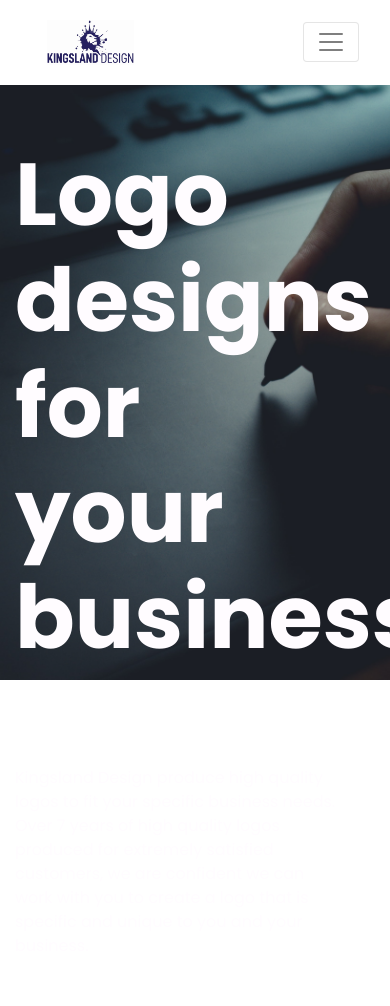
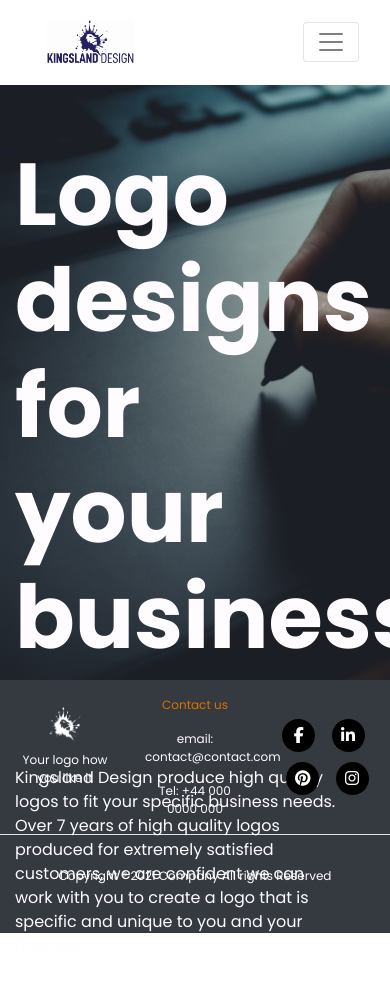
Before and after one commit to TezBaydu/Milestone-project-4-GraphicDesign, a Django app: page / in a window 390 px wide; the page is wider, and only the part inside the window is pictured. Run offline with Django 3.2, Linux system fonts and the light colour scheme; some libraries are stand-ins or nearby versions.

Commit message:
header and footer added

```diff
--- a/static/css/base.css
+++ b/static/css/base.css
@@ -43,6 +43,26 @@ body {
     border: 1px solid black !important;
 }
 
+/* footer */
+
+.social-links li a i {
+    width: 40px;
+    height: 40px;
+    padding: 12px 0px;
+    border-radius: 50%;
+    font-size: 18px;
+    line-height: 15px;
+    text-align: center;
+    color: #ffffff;
+    background: #000000;
+    transition: all 0.35s ease-in-out;
+    margin: 5px 0 5px 25px;
+}
+
+.social-links li a i:hover {
+    background: #dc7000;
+}
+
 /*-- Consistent button format ? --*/
 
 
@@ -73,6 +93,33 @@ body {
     }
 }
 
+@media (max-width: 767px) {
+    .social-links {
+    padding-top: 0;
+    justify-content: center;
+    text-align: center;
+    }
+
+    .social-links li a i {
+    width: 33px;
+    height: 33px;
+    padding: 9px 0px;
+    border-radius: 50%;
+    font-size: 16px;
+    line-height: 15px;
+    text-align: center;
+    color: #ffffff;
+    background: #000000;
+    transition: all 0.35s ease-in-out;
+    margin-top: 5px;
+    margin-left: 5px;
+    }
+
+    footer {
+        font-size: 0.75em;
+    }
+}
+
 
 /* home page */
 
--- a/templates/base.html
+++ b/templates/base.html
@@ -189,6 +189,53 @@
       {% block content %}
       {% endblock %}
 
+      <footer class="footer mt-auto py-3 container-fluid sticky-bottom bg-dark">
+        <div class="row">
+            <div class="col-4 justify-content-center text-center">
+              <img class="w-100" src="/media/kingsland-logo-white.png"/>
+              <p class="text-white">Your logo how you like it</p>
+            </div>
+            <div class="col-4 my-auto text-center">
+              <p>
+                <a href="" class="nav-contact">Contact us</a>
+              </p>
+              <p class="text-white">email: contact@contact.com</p>
+              <p class="text-white">Tel: +44 000 0000 000</p>
+            </div>
+            <div class="col-4 text-center my-auto">
+                <ul class="list-inline social-links">
+                    <li class="list-inline-item">
+                        <a target="_blank" href="https://www.facebook.com/">
+                            <i class="fa fa-facebook" aria-hidden="true"></i>
+                            <span class="sr-only">Facebook</span>
+                        </a>
+                    </li>
+                    <li class="list-inline-item">
+                        <a target="_blank" href="https://www.linkedin.com/">
+                            <i class="fa fa-linkedin" aria-hidden="true"></i>
+                            <span class="sr-only">LinkedIn</span>
+                        </a>
+                    </li>
+                    <li class="list-inline-item">
+                        <a target="_blank" href="https://www.pinterest.com/">
+                            <i class="fa fa-pinterest" aria-hidden="true"></i>
+                            <span class="sr-only">Pinterest</span>
+                        </a>
+                    </li>
+                    <li class="list-inline-item">
+                        <a target="_blank" href="https://www.instagram.com/">
+                            <i class="fa fa-instagram" aria-hidden="true"></i>
+                            <span class="sr-only">Instagram</span>
+                        </a>
+                    </li>
+                </ul>
+            </div>
+        </div>
+        <div class="row justify-content-center border-top py-3">
+          <p class="text-white mt-3">Copyright ® 2021 Company All rights Reserved</p>
+        </div>
+      </footer>
+
       {% block postload_js %}
       {% endblock %}
 
```
Also changed, not shown: media/kingsland-logo-white.png (added).
